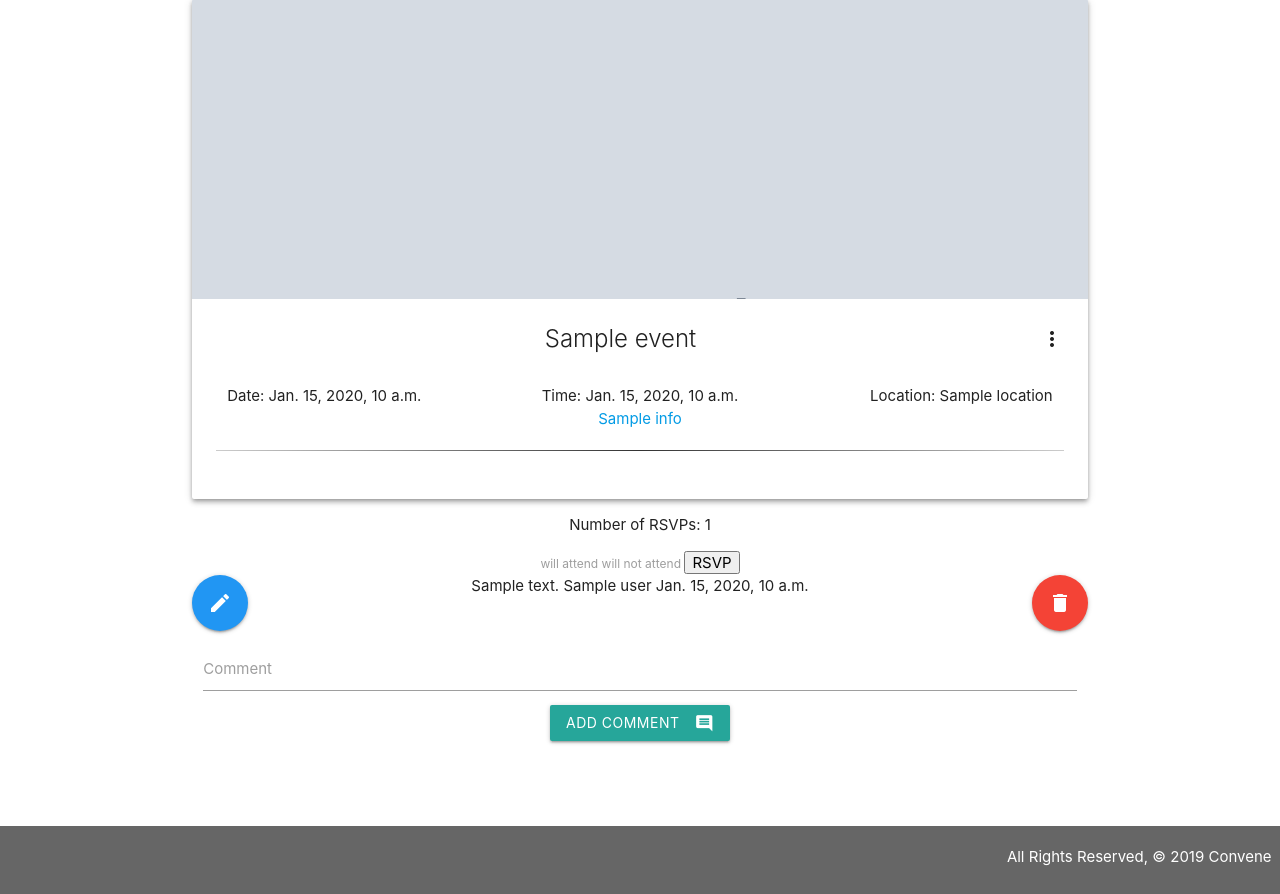
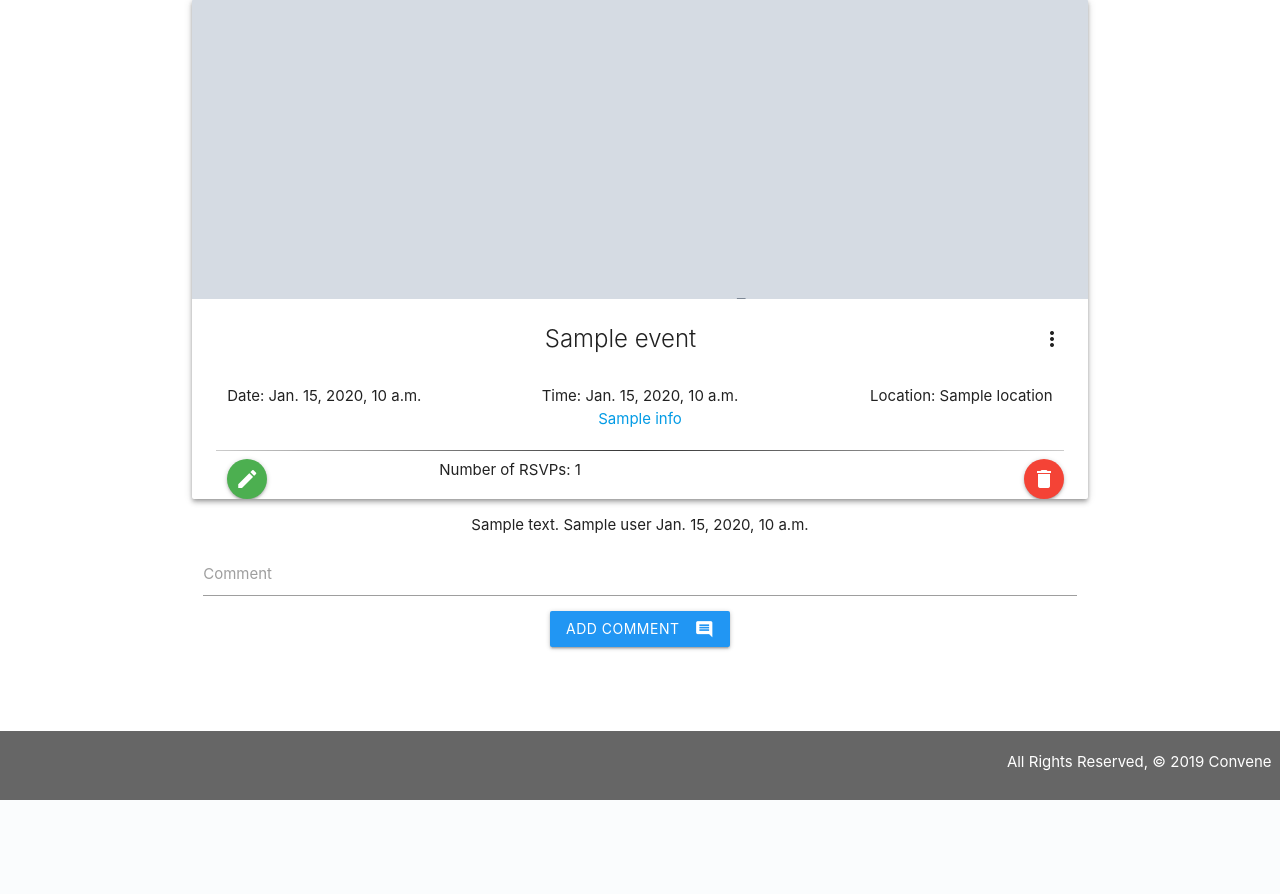
Before and after one commit to jcjv94/Convene-2, a Django app: template convene/main_app/templates/events/detail.html in a window 1280 px wide. Shown: the part 73-967 px from the top of the page. After the commit the page ends 873 px from the top, so only its background shows below. Run offline with Django 3.2, Linux system fonts and the light colour scheme; tables that the repository leaves empty hold one stand-in row (values such as "Sample post"); the template is opened without the code that fills it: values that come from a table or form of the project are taken from there, most other values are stand-ins (such as "Sample title", 1, 10 or a date in 2020); grey boxes marked "Sample" are stand-in pictures; data that the repository does not hold is empty; some libraries are stand-ins or nearby versions.

Commit message:
details page coming together

```diff
--- a/convene/main_app/templates/events/detail.html
+++ b/convene/main_app/templates/events/detail.html
@@ -35,72 +35,59 @@
                 background-image: -ms-linear-gradient(left, #ccc, #333, #ccc);
                 background-image: -o-linear-gradient(left, #ccc, #333, #ccc); ">
 
-                <!-- <div id="fullRSVP" class="row">
-                    <div class="col s6">
-                        <p>Number of RSVPs: {{ guest.all|length }}</p>
-                        <p>Number of RSVPs: {{ guest}}</p>
 
 
-                        {% for guest in event.guests.all%}
-                        {% if guest.user == user.username %}
-                        <p>You are RSVP'd to attend this event</p>
-                        {% else %}
-                        {% endif %}
-                        {% endfor %}
-                    </div>
-                    <div class="right-align">
-                        <form data-toggle="validator" id="invitation-details" class="form-horizontal"
-                            action="{% url 'events_rsvp' event.id %}" method="post">
-                            {%csrf_token%}
-                            <button class="btn waves-effect waves-light" type="submit" value="event rsvp" name="action">
-                                <i class="material-icons">play_for_work</i>
-                            </button>
-                            <br>
-                            <label class="radio-inline">
-                                <input class="attending-radio" type="radio" name="{{ attending_label }}" value="yes"
-                                    {% if guest.is_attending %}checked="checked" {% endif %} required> Click here to
-                                RSVP
-                            </label>
 
-                            <label class="radio-inline">
-                                <input class="attending-radio" type="radio" name="{{ attending_label }}" value="no"
-                                    {% if guest.is_attending == False %}checked="checked" {% endif %} required>
-                            </label>
+                <div id="fullRSVP">
+
+                    <div class="row">
+
+                        <!-- <div class="row"> -->
+                        <div class="row">
+                            <!-- <br> -->
+                            <a href="{% url 'events_update' event.id %}" class="col s3 left-align"><button
+                                    class="btn-floating btn-medium waves-effect waves-light green left hoverable"><i
+                                        class="material-icons">edit</i></button></a>
+
+                            <a href="{% url 'events_delete' event.id %}"><button
+                                    class="btn-floating btn-medium waves-effect waves-light red right hoverable"><i
+                                        class="material-icons">delete</i></button></a>
 
 
-                    </div>
-                    </form>
-                </div>
 
-            </div> -->
-                <div class="card-reveal">
-                    <span class="card-title grey-text text-darken-4">{{ event.title }}<i
-                            class="material-icons right">close</i></span>
-                    <p>{{ event.description }}</p>
-                </div>
-            </div>
-        </div>
-
-
-        <div>
-
-            <div>
-                <p>Number of RSVPs: {{ event.guests.all|length }}</p>
+                            <p class="col center-align">Number of RSVPs: {{ event.guests.all|length }}</p>
 
                             {%if event.guests.all|length < 1%}
                             <form data-toggle="validator" id="invitation-details" class="form-horizontal"
                                 action="{% url 'events_rsvp' event.id %}" method="post">
                                 {%csrf_token%}
-                    <label class="radio-inline">
-                        <input class="attending-radio" type="radio" name="is_attending" value="True"
-                            {% if guest.is_attending %}checked="checked" {% endif %} required> will attend
+                                <div class="right-align col s6">
+                                    <p class="col 2">
+                                        <label>
+                                            <input class="attending-radio with-gap" type="radio" name="is_attending"
+                                                value="True" {% if guest.is_attending %}checked="checked" {% endif %}
+                                                required>
+                                            <span>Attending</span>
                                         </label>
-                    <label class="radio-inline">
-                        <input class="attending-radio" type="radio" name="is_attending" value="False"
-                            {% if guest.is_attending == False %}checked="checked" {% endif %} required> will not attend
+                                    </p>
+                                    <p class="col 2">
+                                        <label>
+                                            <input class="attending-radio with-gap" type="radio" name="is_attending"
+                                                value="False" {% if guest.is_attending == False %}checked="checked"
+                                                {% endif %} required>
+                                            <span>Not Attending</span>
                                         </label>
-                    <button type="submit" value="event rsvp">RSVP</button>
+                                    </p>
+                                    <p class="col 2">
+                                        <button class="btn btn-small waves-effect waves-light blue" type="submit"
+                                            value="event rsvp" name="action">
+                                            <i class="material-icons">play_for_work</i>
+                                        </button>
+                                    </p>
+                                </div>
                             </form>
+
+
 
                             {%else %}
                             {% for g in event.guests.all%}
@@ -108,39 +95,57 @@
                             {%if g.user == user%}
                             <p> You RSVPd</p>
                             {%else%}
+                        </div>
+                        <!-- </div> -->
                         <form data-toggle="validator" id="invitation-details" class="form-horizontal"
                             action="{% url 'events_rsvp' event.id %}" method="post">
                             {%csrf_token%}
-                    <label class="radio-inline">
-                        <input class="attending-radio" type="radio" name="is_attending" value="True"
-                            {% if guest.is_attending %}checked="checked" {% endif %} required> will attend
+
+                            <button class="btn waves-effect waves-light" type="submit" value="event rsvp" name="action">
+                                <i class="material-icons">play_for_work</i>
+                            </button>
+                            <br>
+
+                            <div class="row" col s12>
+                                <p class="center-align col 6">
+                                    <label>
+                                        <input class="attending-radio with-gap" type="radio" name="is_attending"
+                                            value="True" {% if guest.is_attending %}checked="checked" {% endif %}
+                                            required>
+                                        <span>Attending</span>
                                     </label>
-                    <label class="radio-inline">
-                        <input class="attending-radio" type="radio" name="is_attending" value="False"
-                            {% if guest.is_attending == False %}checked="checked" {% endif %} required> will not attend
+                                </p>
+                                <p class="col 6">
+                                    <label>
+                                        <input class="attending-radio with-gap" type="radio" name="is_attending"
+                                            value="False" {% if guest.is_attending == False %}checked="checked"
+                                            {% endif %} required>
+                                        <span>Not Attending</span>
                                     </label>
+                                </p>
+                            </div>
                             <button type="submit" value="event rsvp">RSVP</button>
                         </form>
                         {%endif%}
                         {%endif%}
                         {%endfor%}
                         {%endif%}
+
+                    </div>
+                </div>
+
+                <div class="card-reveal">
+                    <span class="card-title grey-text text-darken-4">{{ event.title }}<i
+                            class="material-icons right">close</i></span>
+                    <p>{{ event.description }}</p>
+
+                </div>
+            </div>
         </div>
 
 
-            <a href="{% url 'events_update' event.id %}"><button
-                    class="btn-floating btn-large waves-effect waves-light blue left hoverable"><i
-                        class="material-icons">edit</i></button></a>
-            <a href="{% url 'events_delete' event.id %}"><button
-                    class="btn-floating btn-large waves-effect waves-light red right hoverable"><i
-                        class="material-icons">delete</i></button></a>
 
-
-
-
-
-
-        </div>
+        <div>
 
 
             <tbody>
@@ -160,10 +165,11 @@
                 <form action="{% url 'events_comment' event.id %}" method="POST">
                     {%csrf_token%}
                     <div class="input-field col s12">
-                    <textarea type='textarea' name="comment" class="materialize-textarea" data-length="250"></textarea>
+                        <textarea type='textarea' name="comment" class="materialize-textarea"
+                            data-length="250"></textarea>
                         <label for="textarea2">Comment</label>
                         <div class="center-align">
-                        <button class="btn waves-effect waves-light" type="submit" name="action"
+                            <button class="btn waves-effect waves-light blue" type="submit" name="action"
                                 value="event comment">Add
                                 Comment
                                 <i class="material-icons right">comment</i>
```
Lines whose indentation alone changed are shown as unchanged.
